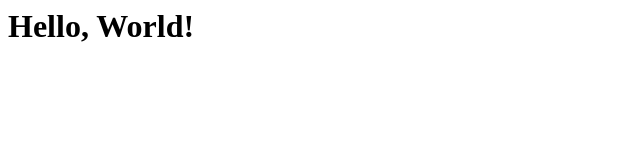
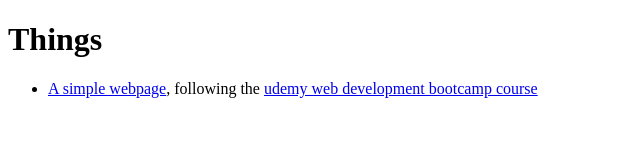
Before and after one commit to JSchrtke/jschrtke.github.io, a plain HTML site: page index.html in a window 1280 px wide. Shown: the whole page, without its empty margins (0-640 px from the left). Drawn offline with Linux system fonts and the light colour scheme.

Commit message:
Update with simple personal webpage

```diff
--- a/index.html
+++ b/index.html
@@ -1,6 +1,12 @@
-<h1>Hello, World!</h1>
-<script>
-if (!Date.now) {
-    Date.now = function() { return new Date().getTime(); }
-}
-<script>
+<!DOCTYPE html>
+<html lang="en">
+    <head>
+        <meta charset="UTF8">
+    </head>
+    <body>
+        <h1>Things</h1>
+        <ul>
+            <li><a href="./simple-webpage/index.html">A simple webpage</a>, following the <a href="https://www.udemy.com/course/the-complete-web-development-bootcamp">udemy web development bootcamp course</a></li>
+        </ul>
+    </body>
+</html>
```
Also changed, not shown: 3 other files.
